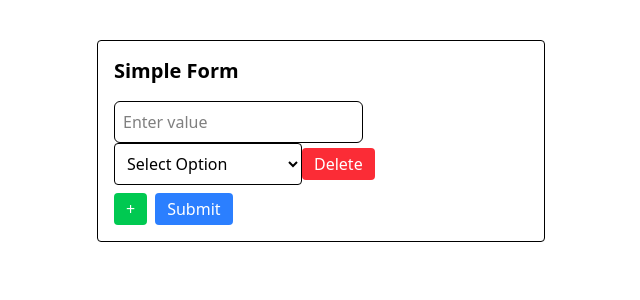
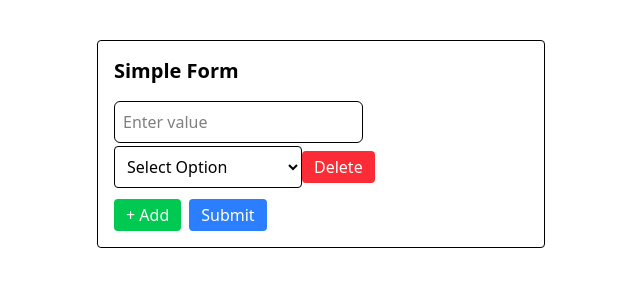
Before and after one commit to sharmin-khan/react-form, a React (Vite) app: page / in a window 1280 px wide. Shown: the top 300 px of the page, without its empty margins (319-959 px from the left). Built offline with nearby package versions, Linux system fonts and the light colour scheme.

Commit message:
Add delete functionality for form rows.

```diff
--- a/src/components/Form.jsx
+++ b/src/components/Form.jsx
@@ -2,35 +2,42 @@ import React, { useState } from "react";
 import FormRow from "./FormRow";
 
 const Form = () => {
+  const [rows, setRows] = useState([{ id: 0 }]);
+  const [counter, setCounter] = useState(0);
 
-    const [rows, setRows]=useState([{}]);// initially empty row
+  // Add new row
+  const addRow = () => {
+    const newCounter = counter + 1;
+    setCounter(newCounter);
+    setRows([...rows, { id: newCounter }]);
+  };
 
-    const addRow=()=>{
-        setRows([...rows,{}]);//add new row
-    }
+  //delete row functionality
+  const deleteRow = (id) => {
+    setRows(rows.filter((row) => row.id !== id));
+  };
 
   return (
     <div className="max-w-md mx-auto mt-10 p-4 border rounded bg-white">
       <h1 className="text-xl font-bold mb-4">Simple Form</h1>
-
       <form>
-        {rows.map((row,index)=>(
-          <FormRow key={index} />
+        {rows.map((row) => (
+          <FormRow key={row.id} row={row} deleteRow={() => deleteRow(row.id)} />
         ))}
-          <button
+        <button
           type="button"
-          onClick={addRow}
-          className="bg-green-500 text-white px-3 py-1 rounded mt-2 cursor-pointer">
-            +
-          </button>
-           <button
+          onClick={() => addRow(rows.length)}
+          className="bg-green-500 text-white px-3 py-1 rounded mt-2 cursor-pointer"
+        >
+          + Add
+        </button>
+        <button
           type="submit"
           className="bg-blue-500 text-white px-3 py-1 rounded mt-2 ml-2 cursor-pointer"
         >
           Submit
         </button>
       </form>
-
     </div>
   );
 };
--- a/src/components/FormRow.jsx
+++ b/src/components/FormRow.jsx
@@ -1,6 +1,6 @@
 import React, { useState } from 'react'
 
-export default function FormRow() {
+export default function FormRow({deleteRow,row}) {
 
   const [developer, setDeveloper]=useState();
 
@@ -19,7 +19,7 @@ export default function FormRow() {
             <option value="Backend Developer">Backend Developer</option>
             <option value="MERN Developer">MERN Developer</option>
         </select>
-        <button className='bg-red-500 text-white px-3 py-1 rounded cursor-pointer'>Delete</button>
+        <button type='button' onClick={()=>deleteRow(row.id)} className='bg-red-500 text-white px-3 py-1 my-2 rounded cursor-pointer'>Delete</button>
     </div>
   )
 }
```
